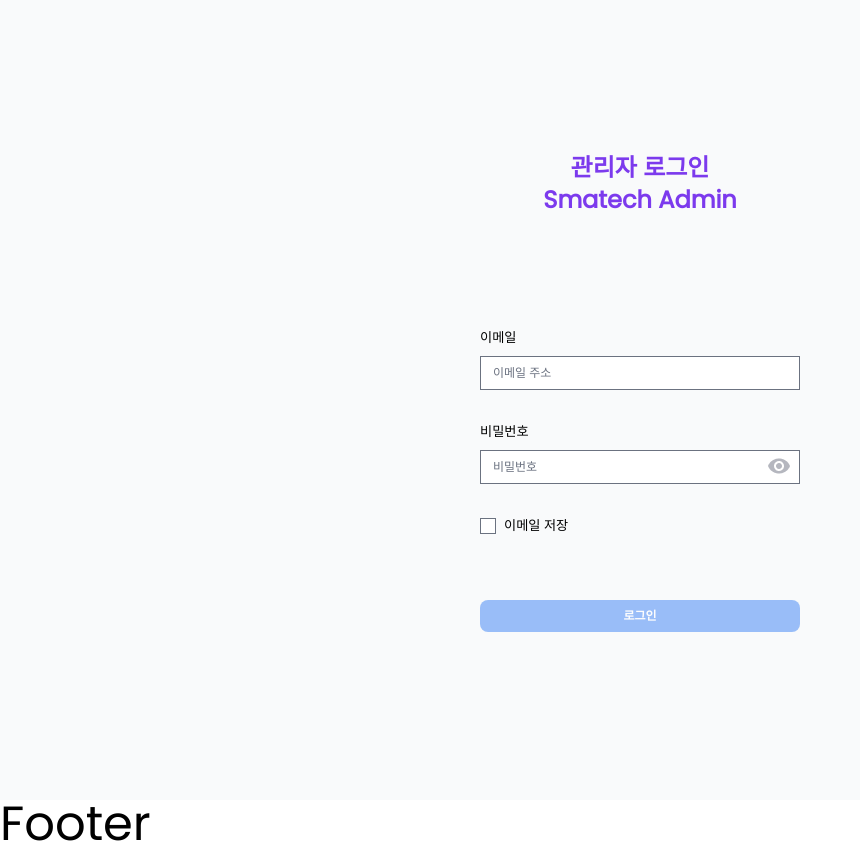
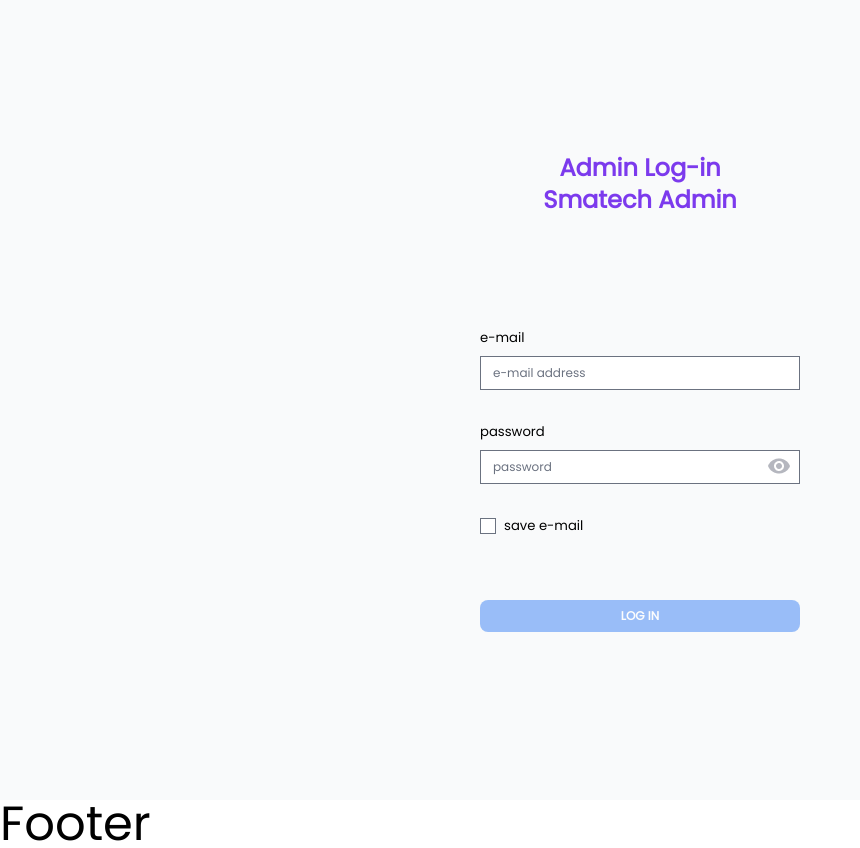
Before and after one commit to codexivesolution/smartec-admin, a Next.js app: page /login in a window 1280 px wide. Shown: the whole page, without its empty margins (0-860 px from the left). Built offline with nearby package versions, Linux system fonts and the light colour scheme; what @tailwindcss/typography would draw is missing.

Commit message:
config i18 language, add localization in login page

```diff
--- a/package.json
+++ b/package.json
@@ -8,6 +8,11 @@
     "start": "next build && next start"
   },
   "dependencies": {
+    "@fortawesome/fontawesome-svg-core": "^1.2.36",
+    "@fortawesome/free-brands-svg-icons": "^5.15.4",
+    "@fortawesome/free-regular-svg-icons": "^5.15.4",
+    "@fortawesome/free-solid-svg-icons": "^5.15.4",
+    "@fortawesome/react-fontawesome": "^0.1.16",
     "@popperjs/core": "^2.6.0",
     "@typescript-eslint/eslint-plugin": "^4.10.0",
     "@typescript-eslint/parser": "^4.10.0",
--- a/src/components/navbar-1/dropdown-2.js
+++ b/src/components/navbar-1/dropdown-2.js
@@ -1,4 +1,6 @@
 import React, { useState, useEffect, useRef } from 'react'
+import { FontAwesomeIcon } from '@fortawesome/react-fontawesome';
+import Image from 'next/Image';
 import Countries from './countries'
 import { getCookie } from '../../helper/util'
 import i18n from '../../helper/i18n'
@@ -31,7 +33,7 @@
     setHidden(!hidden)
   }
 
-  const [selectedLang, setSelectedLang] = useState("한국어(KR)");
+  const [selectedLang, setSelectedLang] = useState("Korean");
 
   useEffect(() => {
     let getLangLocal = localStorage.getItem("i18nextLng");
@@ -43,15 +45,14 @@
       getLangCookie === "en" ||
       getLangTag === "en"
     ) {
-      changeLanguage("en", "English(EN)");
+      changeLanguage("en", "English");
     } else {
-      changeLanguage("ko", "한국어(KR)");
+      changeLanguage("ko", "Korean");
     }
   }, []);
 
 
   const changeLanguage = (lang, name) => {
-    console.log(("======================================================================"));
     setSelectedLang(name);
     i18n.changeLanguage(lang);
   };
@@ -62,13 +63,25 @@
         ref={buttonRef}
         onClick={handleDropdownClick}
         className="flex items-center justify-center h-16 w-12">
-        <span className={`text-base flag-icon flag-icon-us`}></span>
+        {/* <span className={`selectedLang === 'Korean' ? "text-base flag-icon flag-icon-kr" : "text-base flag-icon flag-icon-en"`}></span> */}
+        <span className={selectedLang === 'Korean' ? "text-base flag-icon flag-icon-kr" : "text-base flag-icon flag-icon-us"}></span>
       </button>
       <div ref={dropdownRef}
         className={`dropdown absolute top-0 right-0 mt-16 ${hidden ? '' : 'open'}`}>
         <div className="dropdown-content w-64 bottom-start">
-          <Countries />
-          {selectedLang}
+          <div className="header-lang  pos-rel f-right">
+            <ul className="header-lang-list">
+              <li><a onClick={() => {
+                changeLanguage("en", "English");
+              }}>English</a></li>
+              <li><a onClick={() => {
+                changeLanguage("ko", "Korean");
+              }}>Korean</a></li>
+
+            </ul>
+          </div>
+          {/* <Countries /> */}
+          {/* {selectedLang} */}
         </div>
       </div>
     </div>
--- a/src/components/navbar-1/index.js
+++ b/src/components/navbar-1/index.js
@@ -54,7 +54,6 @@
         {/* <Dropdown4 /> */}
         {/* <Dropdown3 /> */}
         {/* <Dropdown5 /> */}
-        <p>{t("logIn.admin_log_In")}</p>
         <p onClick={logout}>로그아웃</p>
         {/* <button
           className="btn-transparent flex items-center justify-center h-16 w-8 mx-4"
--- a/src/config/APP/app.config.js
+++ b/src/config/APP/app.config.js
@@ -5,7 +5,8 @@
     userId: 'userId',
     layoutData: 'layoutData',
     roles: 'roles',
-    email: 'email'
+    email: 'email',
+    lang: 'i18nextLng'
 };
 
 export default STORAGEKEY
--- a/src/helper/i18n/index.js
+++ b/src/helper/i18n/index.js
@@ -3,6 +3,7 @@
 import KoreanTranslation from "./locales/ko/koreanTranslation.json"
 import LanguageDetector from 'i18next-browser-languagedetector';
 import { initReactI18next } from 'react-i18next';
+import AuthStorage from '../AuthStorage';
 
 const resources = {
   en: {
@@ -15,15 +16,13 @@
 
 i18n.use(initReactI18next) // passes i18n down to react-i18next
   .use(LanguageDetector).init({
-    lng: 'ko',
-
-    debug: true,
     resources: resources,
-    fallbackLng: 'ko',
     debug: true,
     interpolation: {
       escapeValue: false, // not needed for react as it escapes by default
-    }
+    },
+    // lng: 'ko',
+    // lng: AuthStorage.getLang(),
   }, function (err, t) {
     // initialized and ready to go!
     console.log("Ready to go!");
--- a/src/pages/login.js
+++ b/src/pages/login.js
@@ -146,12 +146,12 @@
                 <h1 className="w-full text-2xl text-purple-600 pb-28 text-center font-bold">Smatech Admin </h1>
                 <div className="w-full mb-4">
                     <div className={`form-element`}>
-                        <div className="form-label">이메일</div>
+                        <div className="form-label">{t("logIn.email")}</div>
                         <input
                             name="email"
                             type="text"
                             className="form-input"
-                            placeholder="이메일 주소"
+                            placeholder={t("logIn.email_Placeholder")}
                             value={statelogin.email}
                             onChange={(e) => setStatelogin({ ...statelogin, email: e.target.value })}
                         />
@@ -174,12 +174,12 @@
                 </div>
                 <div className="w-full mb-4 relative">
                     <div className={`form-element`}>
-                        <div className="form-label">비밀번호</div>
+                        <div className="form-label">{t("logIn.password")}</div>
                         <input
                             name="password"
                             type={isTypePassword ? "password" : "text"}
                             className="form-input"
-                            placeholder="비밀번호"
+                            placeholder={`${t("logIn.password")}`}
                             value={statelogin.password}
                             onChange={(e) => setStatelogin({ ...statelogin, password: e.target.value })}
                         />
@@ -207,7 +207,7 @@
                                     className="form-checkbox text-blue-500 h-4 w-4"
                                     onChange={(e) => setSaveEmail(e.target.checked)}
                                 />
-                                <span>이메일 저장</span>
+                                <span>{t("logIn.save_email")}</span>
                             </div>
                         </div>
                     </div>
@@ -218,7 +218,7 @@
                         className="btn btn-default bg-blue-500 hover:bg-blue-600 text-white btn-rounded w-full pt-5 pb-4 text-xl font-bold"
                         onClick={Login}
                         disabled={btnDisabled}
-                    >로그인
+                    >{t("logIn.log_In")}
                     </button>
                 </div>
             </div>
```
